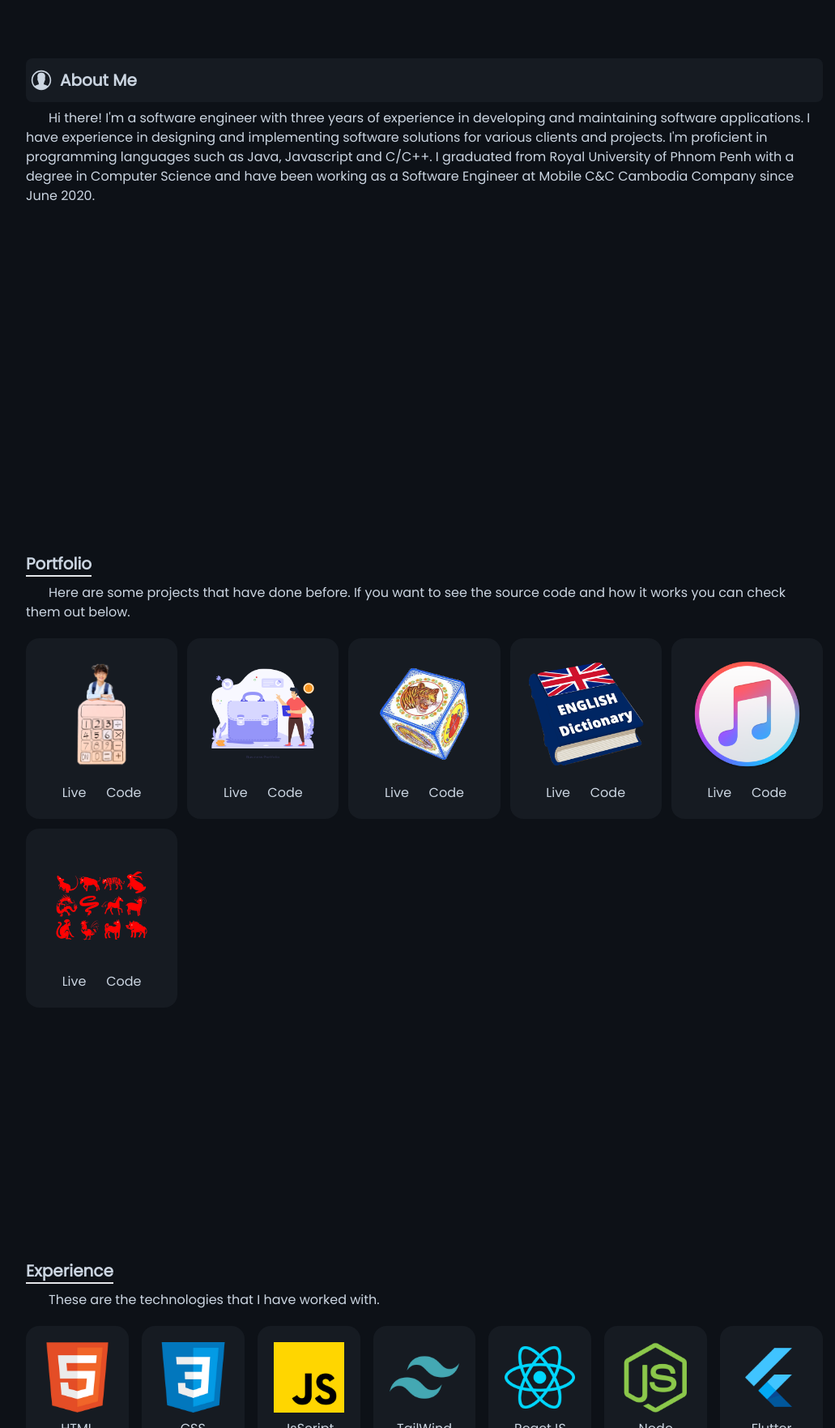
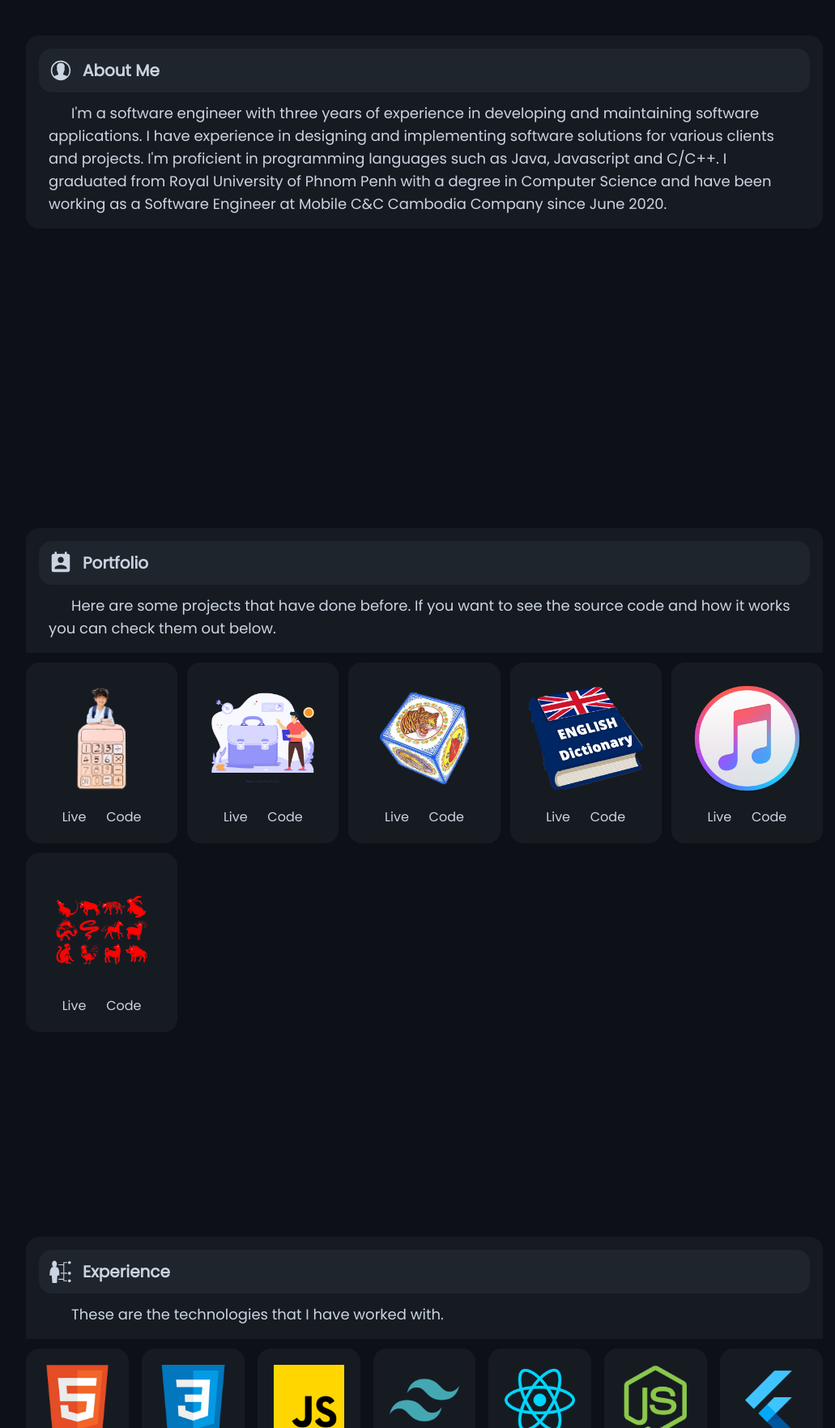
Before and after one commit to it-phnomden/maportfolio, a React (Create React App) app: page / in a window 1280 px wide. Shown: the part 1037-2800 px from the top of the page at 81% size, without its empty margins (116-1147 px from the left). Built offline with nearby package versions, Linux system fonts and the light colour scheme.

Commit message:
Beautify all section titles

```diff
--- a/src/components/AboutMe.jsx
+++ b/src/components/AboutMe.jsx
@@ -1,5 +1,5 @@
 import React from "react";
-import {IoIosContact} from "react-icons/io"
+import { IoIosContact } from "react-icons/io"
 
 const AboutMe = () => {
   return (
@@ -8,15 +8,14 @@ const AboutMe = () => {
       className="md:h-screen flex flex-col justify-center max-md:pt-[70px]"
     >
       <div data-aos="fade-up" data-aos-anchor-placement="bottom-bottom"
-        data-aos-offset="0">
-        <div className="flex items-center space-x-2 rounded-lg mb-2 py-3 px-1 bg-[#F4F6F8] dark:bg-[#161B22]">
-          <IoIosContact size={30} />
+        data-aos-offset="0"
+        className="bg-[#F4F6F8] dark:bg-[#161B22] p-4 rounded-2xl">
+        <div className="flex items-center rounded-2xl py-3 bg-[#e9ecf3] dark:bg-[#1f252c] ">
+          <IoIosContact size={30} className="mx-3" />
           <p className="text-xl font-extrabold w-fit ">About Me</p>
         </div>
-
-
-        <p className="indent-7">
-          Hi there! I'm a software engineer with three years of experience in
+        <p className="text-lg indent-7 p-3 pb-0">
+          I'm a software engineer with three years of experience in
           developing and maintaining software applications. I have experience in
           designing and implementing software solutions for various clients and
           projects. I'm proficient in programming languages such as Java,
--- a/src/components/Contact.jsx
+++ b/src/components/Contact.jsx
@@ -1,4 +1,5 @@
 import React from "react";
+import { MdPermContactCalendar } from "react-icons/md"
 
 const Contact = () => {
   return (
@@ -6,11 +7,19 @@ const Contact = () => {
       name="contact"
       className="md:h-screen flex flex-col justify-center max-md:py-[70px] items-center"
     >
-      <div data-aos="zoom-in-up" className="flex flex-col items-start">
-        <p className="text-xl font-extrabold w-fit border-b-2 mb-2">Contact</p>
+      <div className="flex flex-col items-start">
+        <div data-aos="fade-up" data-aos-anchor-placement="bottom-bottom"
+          data-aos-offset="0"
+          className="bg-[#F4F6F8] dark:bg-[#161B22] p-4 rounded-t-2xl mb-2 w-full">
+          <div className="flex items-center rounded-2xl py-3 bg-[#e9ecf3] dark:bg-[#1f252c] ">
+            <MdPermContactCalendar size={30} className="mx-3" />
+            <p className="text-xl font-extrabold">Contact</p>
+          </div>
+        </div>
         <form action="https://getform.io/f/d7c637a8-6b7a-4c65-8762-1d04d4bf56c6" method="POST"
           id="form"
           autocomplete="off"
+          data-aos="zoom-in-up"
         >
           <input type="text" name="name" placeholder="Your Name" />
           <input type="email" name="email" placeholder="Your Email" />
--- a/src/components/Experience.jsx
+++ b/src/components/Experience.jsx
@@ -11,6 +11,7 @@ import java from "../assets/experiences/java.png"
 import springboot from "../assets/experiences/spring-boot.png"
 import sql from "../assets/experiences/sql.png"
 import github from "../assets/experiences/github.png"
+import { GiSkills } from "react-icons/gi"
 
 const skills = [
   {
@@ -70,16 +71,26 @@ const Experience = () => {
       name="experience"
       className="md:h-screen flex flex-col justify-center max-md:pt-[70px]"
     >
-      <div data-aos="fade-right">
-        <p className="text-xl font-extrabold w-fit border-b-2 mb-2">Experience</p>
-        <p className="indent-7 mb-5">These are the technologies that I have worked with.</p>
-        <div className="grid grid-cols-3 gap-4 md:grid-cols-7">
+      <div>
+        <div data-aos="fade-up" data-aos-anchor-placement="bottom-bottom"
+          data-aos-offset="0"
+          className="bg-[#F4F6F8] dark:bg-[#161B22] p-4 rounded-t-2xl mb-3">
+          <div className="flex items-center rounded-2xl py-3 bg-[#e9ecf3] dark:bg-[#1f252c] ">
+            <GiSkills size={30} className="mx-3" />
+            <p className="text-xl font-extrabold w-fit ">Experience</p>
+          </div>
+          <p className="text-lg indent-7 p-3 pb-0">
+            These are the technologies that I have worked with.
+          </p>
+        </div>
+        <div data-aos="fade-right"
+          className="grid grid-cols-3 gap-4 md:grid-cols-7">
           {
-            skills.map(({id, src, title}) => (
+            skills.map(({ id, src, title }) => (
               <div
-              key={id}
-              className={`bg-[#F4F6F8] dark:bg-[#161B22] rounded-2xl p-5 text-center`}>
-                <img src={src} alt="html.png"/>
+                key={id}
+                className={`bg-[#F4F6F8] dark:bg-[#161B22] rounded-2xl p-5 text-center`}>
+                <img src={src} alt="html.png" />
                 <p className="mt-2">{title}</p>
               </div>
             ))
--- a/src/components/Home.jsx
+++ b/src/components/Home.jsx
@@ -24,7 +24,7 @@ const Home = () => {
             A Software Engineer
           </p>
         </div>
-        <p className="md:pr-7 indent-7">
+        <p className="md:pr-7 indent-7 text-lg">
           I have 3 years of experience building and desgining core banking
           system using Java and Spring framework. Currently, I love to work on
           web and mobile application using technologies like ReactJs,
--- a/src/components/Portfolio.jsx
+++ b/src/components/Portfolio.jsx
@@ -5,6 +5,7 @@ import khlakhlouk from "../assets/portfolio/khlakhlouk.png";
 import dictionary from "../assets/portfolio/dictionary.png";
 import music from "../assets/portfolio/music.png";
 import horoscope from "../assets/portfolio/horoscope.png";
+import { MdPermContactCalendar } from "react-icons/md"
 
 const projects = [
   {
@@ -46,15 +47,21 @@ const Portfolio = () => {
       name="portfolio"
       className="md:h-screen flex flex-col justify-center max-md:pt-[70px]"
     >
-      <div data-aos="fade-up">
-        <p className="text-xl font-extrabold w-fit border-b-2 mb-2">
-          Portfolio
-        </p>
-        <p className="indent-7 mb-5">
-          Here are some projects that have done before. If you want to see
-          the source code and how it works you can check them out below.
-        </p>
-        <div className="grid grid-cols-2 gap-3 md:grid-cols-5">
+      <div>
+        <div data-aos="fade-up" data-aos-anchor-placement="bottom-bottom"
+          data-aos-offset="0"
+          className="bg-[#F4F6F8] dark:bg-[#161B22] p-4 rounded-t-2xl mb-3">
+          <div className="flex items-center rounded-2xl py-3 bg-[#e9ecf3] dark:bg-[#1f252c] ">
+            <MdPermContactCalendar size={30} className="mx-3" />
+            <p className="text-xl font-extrabold w-fit ">Portfolio</p>
+          </div>
+          <p className="text-lg indent-7 p-3 pb-0">
+            Here are some projects that have done before. If you want to see
+            the source code and how it works you can check them out below.
+          </p>
+        </div>
+        <div data-aos="fade-up"
+          className="grid grid-cols-2 gap-3 md:grid-cols-5">
           {
             projects.map(({ id, imgSrc, demoLink, sourceLink }) => (
               <div key={id}
```
